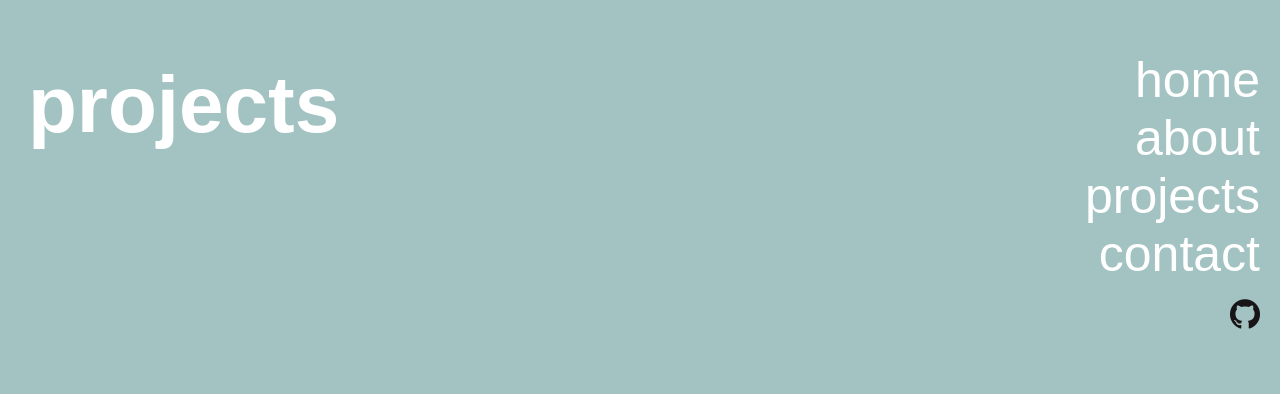
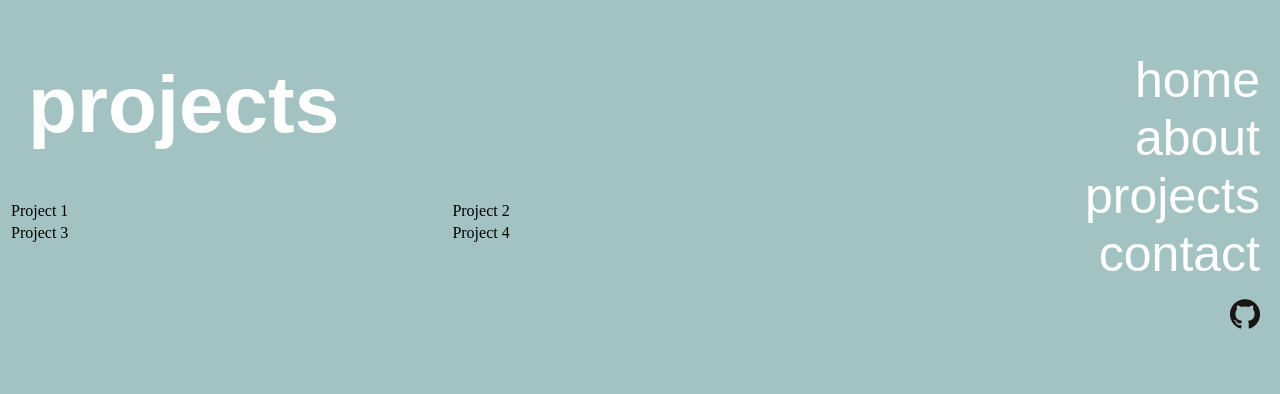
Before and after one commit to juliawilkins/jlw365.github.io, a plain HTML site: page projects.html in a window 1280 px wide. Drawn offline with nearby package versions, Linux system fonts and the light colour scheme.

Commit message:
adding project template for that page

```diff
--- a/projects.html
+++ b/projects.html
@@ -26,5 +26,20 @@
 
         </ul>
    </div>
+
+
+   <table style="width:70%">
+
+  <tr>
+    <td>Project 1</td>
+    <td>Project 2</td>
+
+  </tr>
+  <tr>
+    <td>Project 3</td>
+    <td>Project 4</td>
+  </tr>
+
+</table>
   </body>
 </html>
```
